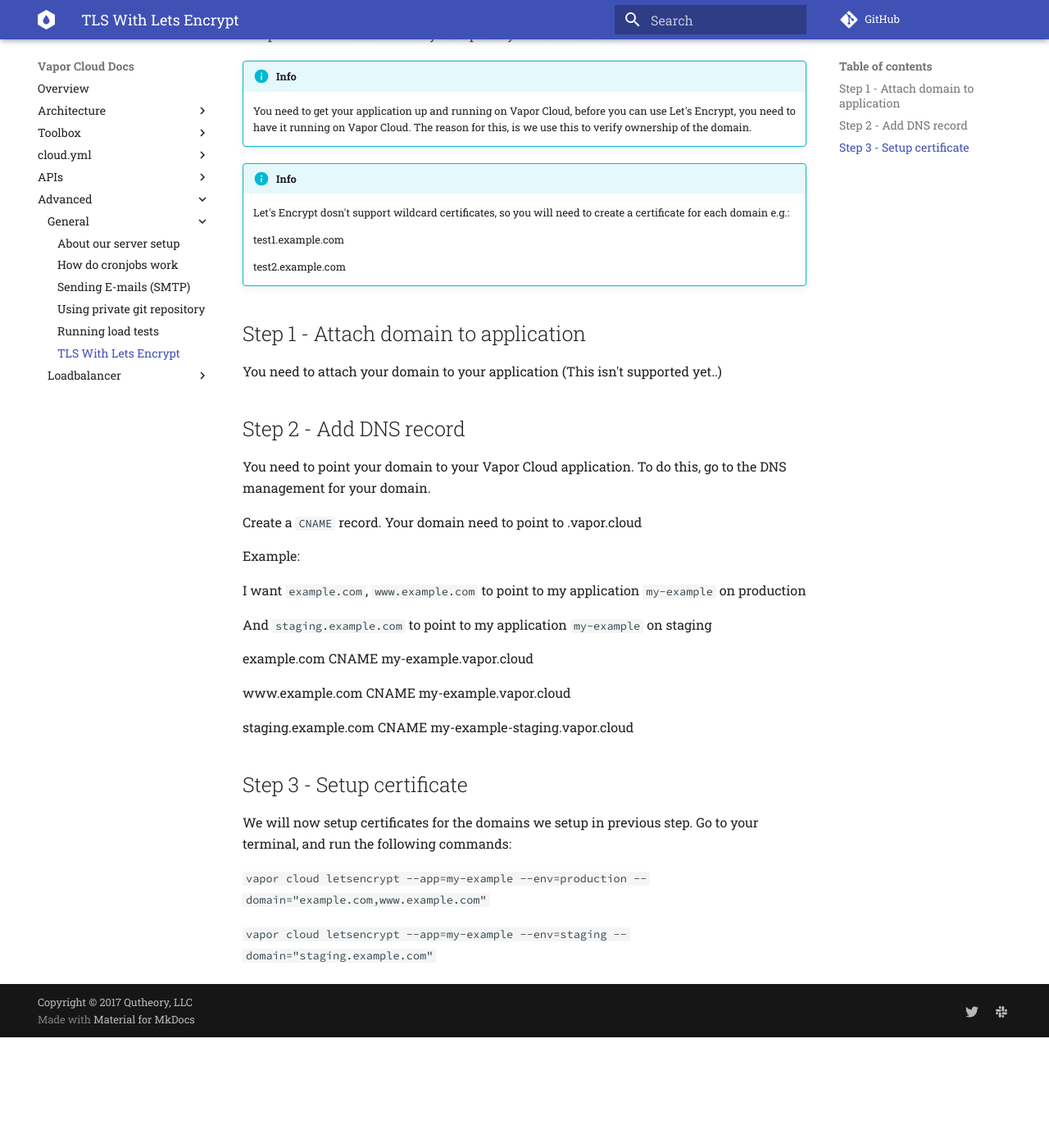
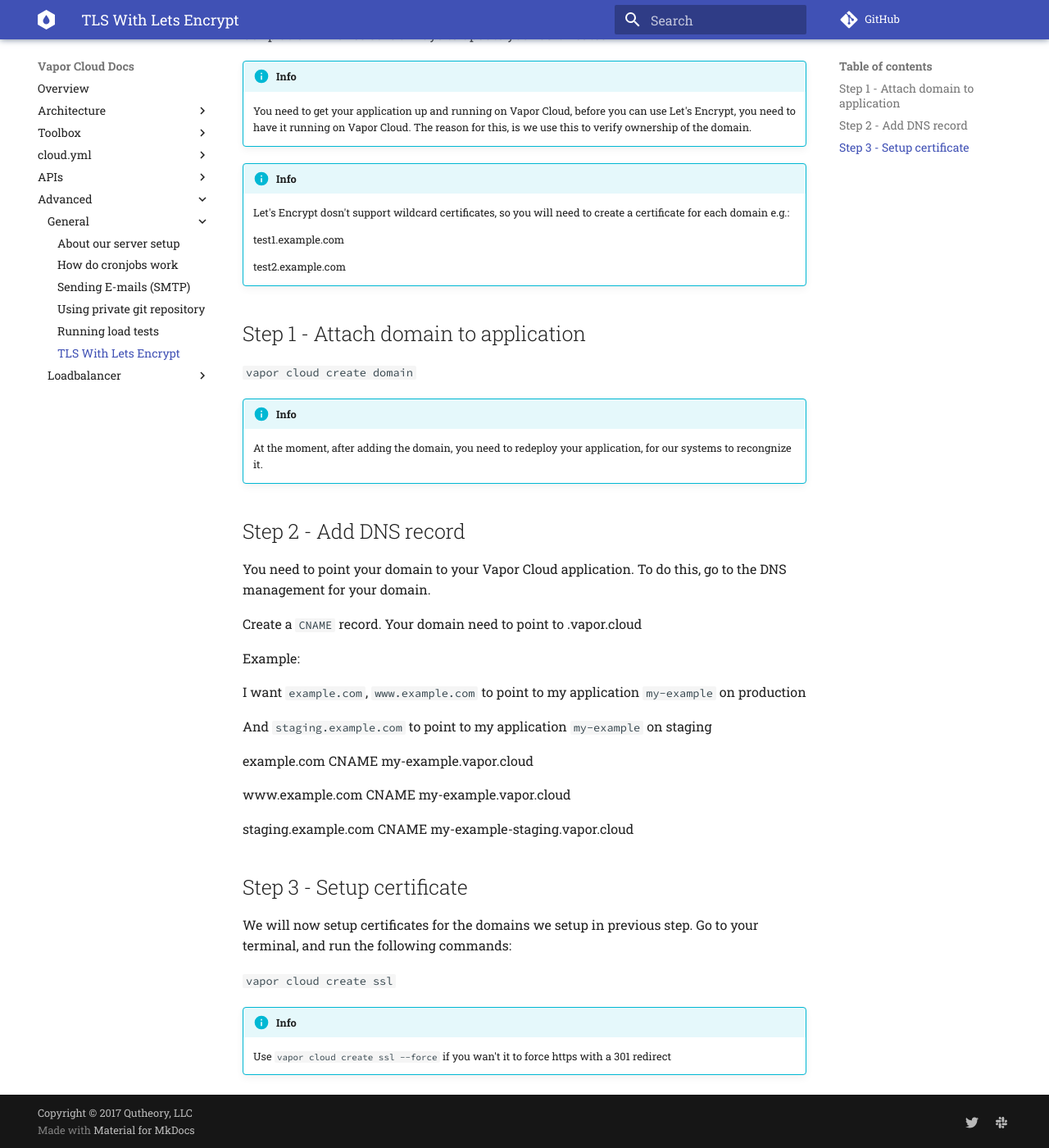
Before and after one commit to qutheory/cloud-documentation, an MkDocs documentation site: the page built from docs/server-setup/general/tls-with-letsencrypt.md, in a window 1280 px wide and 1400 px high, scrolled down 238 px. Shown: the whole window at 82% size. Built offline with MkDocs 1.6.1 and Material for MkDocs 9.7.7, drawn with Linux system fonts in a browser that asks for light colours; comment, search, counter and statistics services are not loaded; old or Windows-style settings are respelled for this version of MkDocs; before the commit the page ends 1503 px from its top, so only the background shows below that.

Commit message:
Adding TLS docs

```diff
--- a/docs/server-setup/general/tls-with-letsencrypt.md
+++ b/docs/server-setup/general/tls-with-letsencrypt.md
@@ -17,7 +17,10 @@
 
 ## Step 1 - Attach domain to application
 
-You need to attach your domain to your application (This isn't supported yet..)
+`vapor cloud create domain`
+
+!!! info
+    At the moment, after adding the domain, you need to redeploy your application, for our systems to recongnize it.
 
 ## Step 2 - Add DNS record
 
@@ -41,6 +44,7 @@
 
 We will now setup certificates for the domains we setup in previous step. Go to your terminal, and run the following commands:
 
-`vapor cloud letsencrypt --app=my-example --env=production --domain="example.com,www.example.com"`
+`vapor cloud create ssl`
 
-`vapor cloud letsencrypt --app=my-example --env=staging --domain="staging.example.com"`
+!!! info
+    Use `vapor cloud create ssl --force` if you wan't it to force https with a 301 redirect
```
